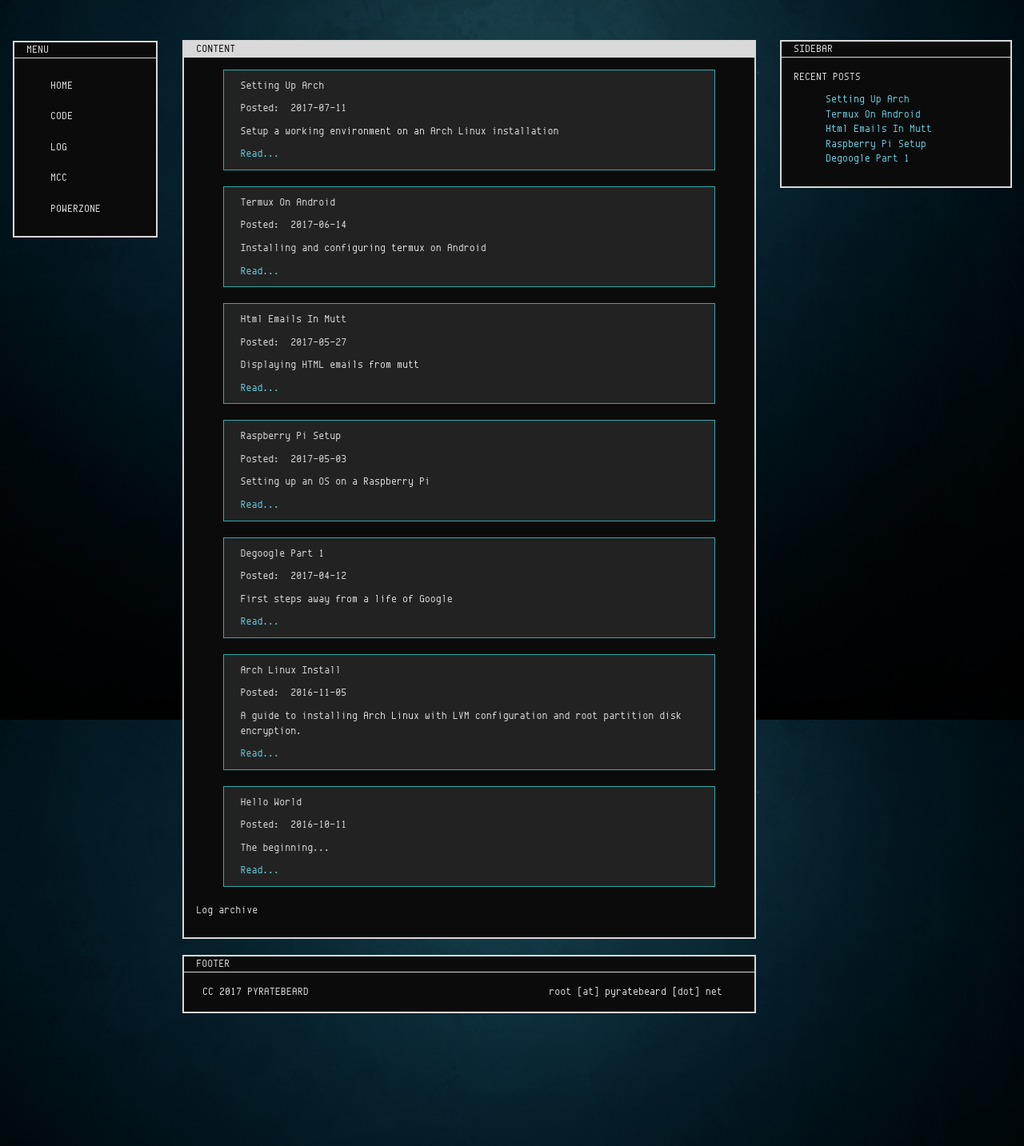
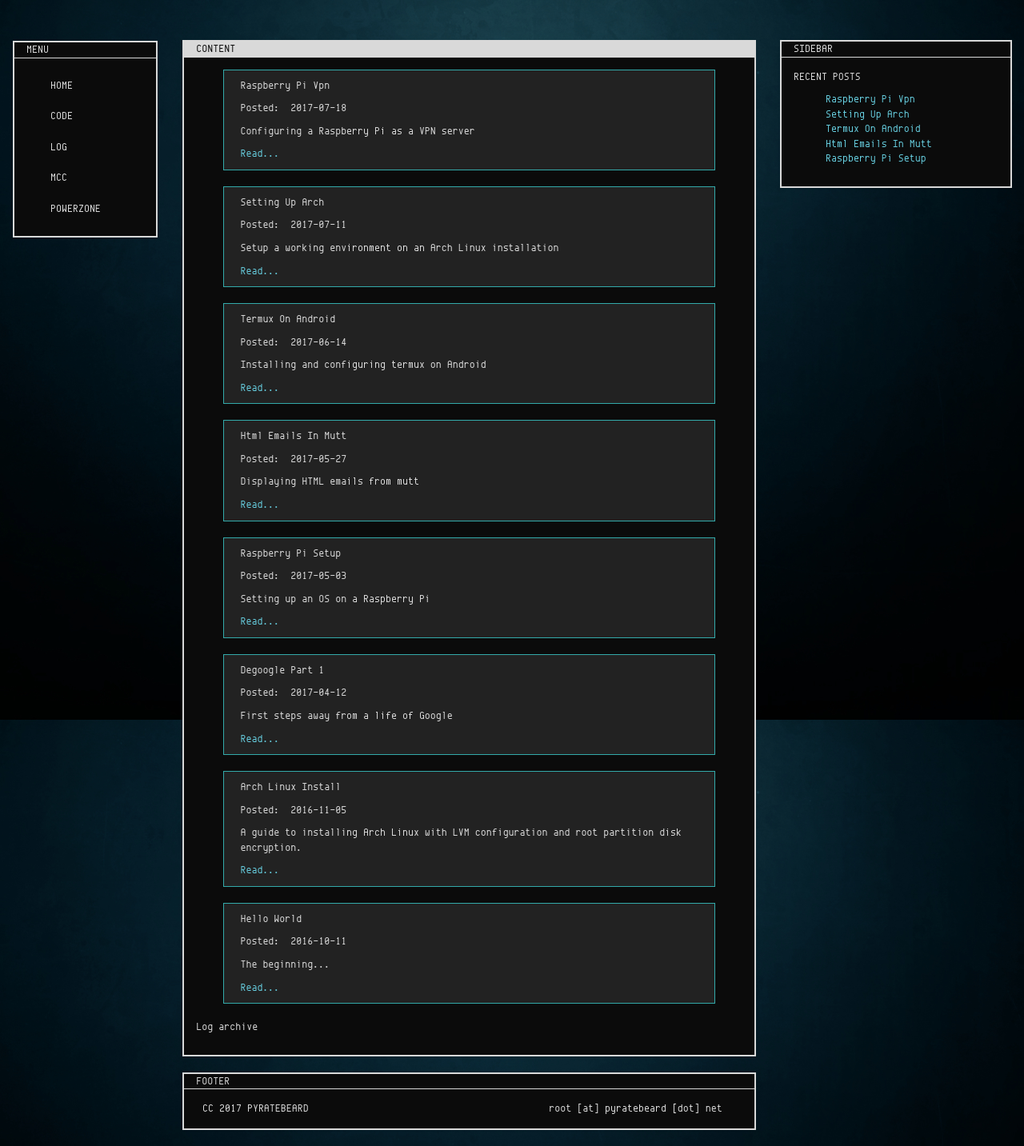
Before and after one commit to pyratebeard/pyratebeard.github.io, a Jekyll site: the page built from log.html, in a window 1280 px wide. Shown: the whole page at 80% size. Built offline with Jekyll 4.4.1, drawn with Linux system fonts in a browser that asks for light colours.

Commit message:
published post. updated date

```diff
--- a/_drafts/vpn_install.md
+++ b/_posts/2017-07-18-raspberry-pi-vpn.md
@@ -1,6 +1,6 @@
 ---
 layout: post
-date: 2017-05-13
+date: 2017-07-18
 category: Notes
 tags: openvpn raspberrypi
 description: Configuring a Raspberry Pi as a VPN server
```
